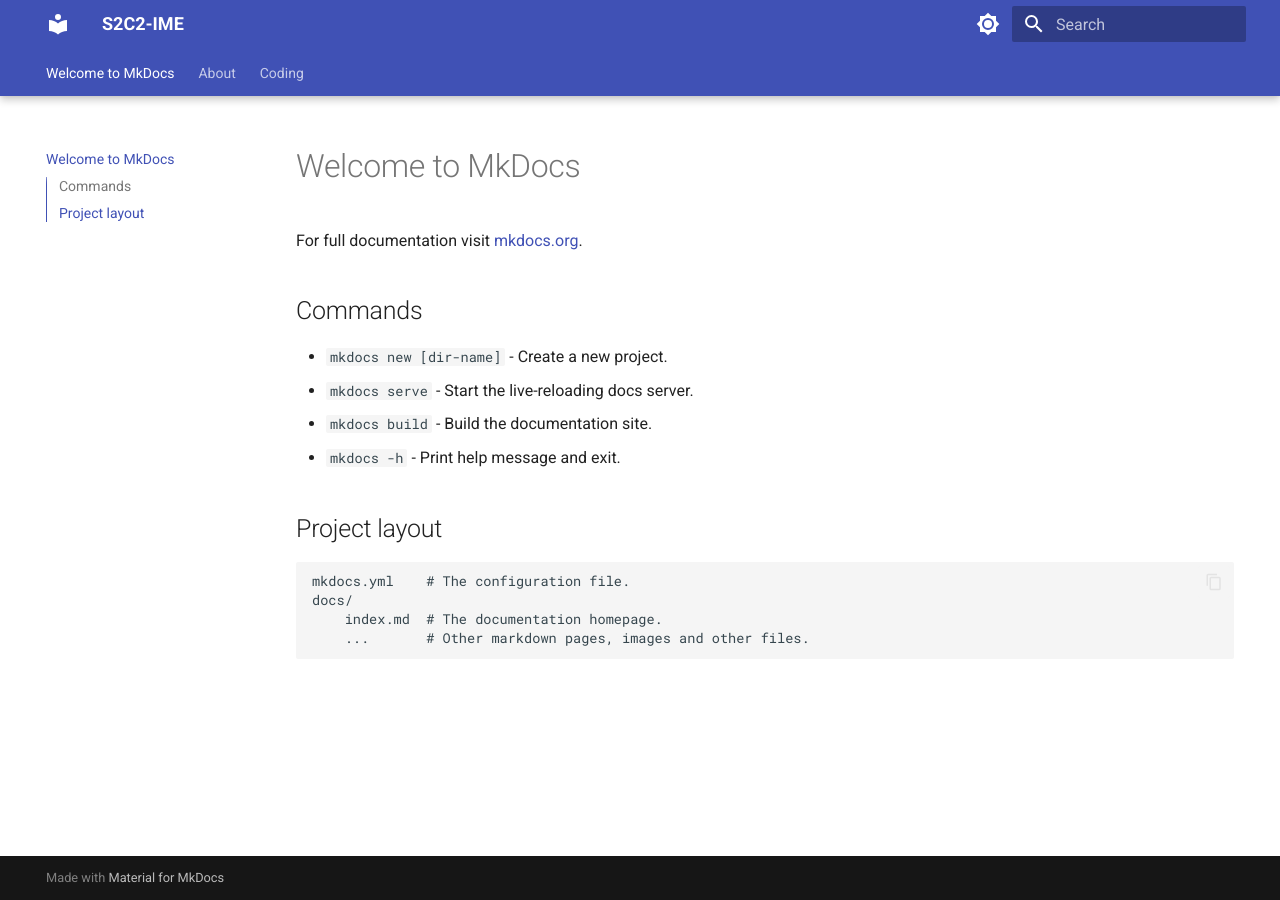
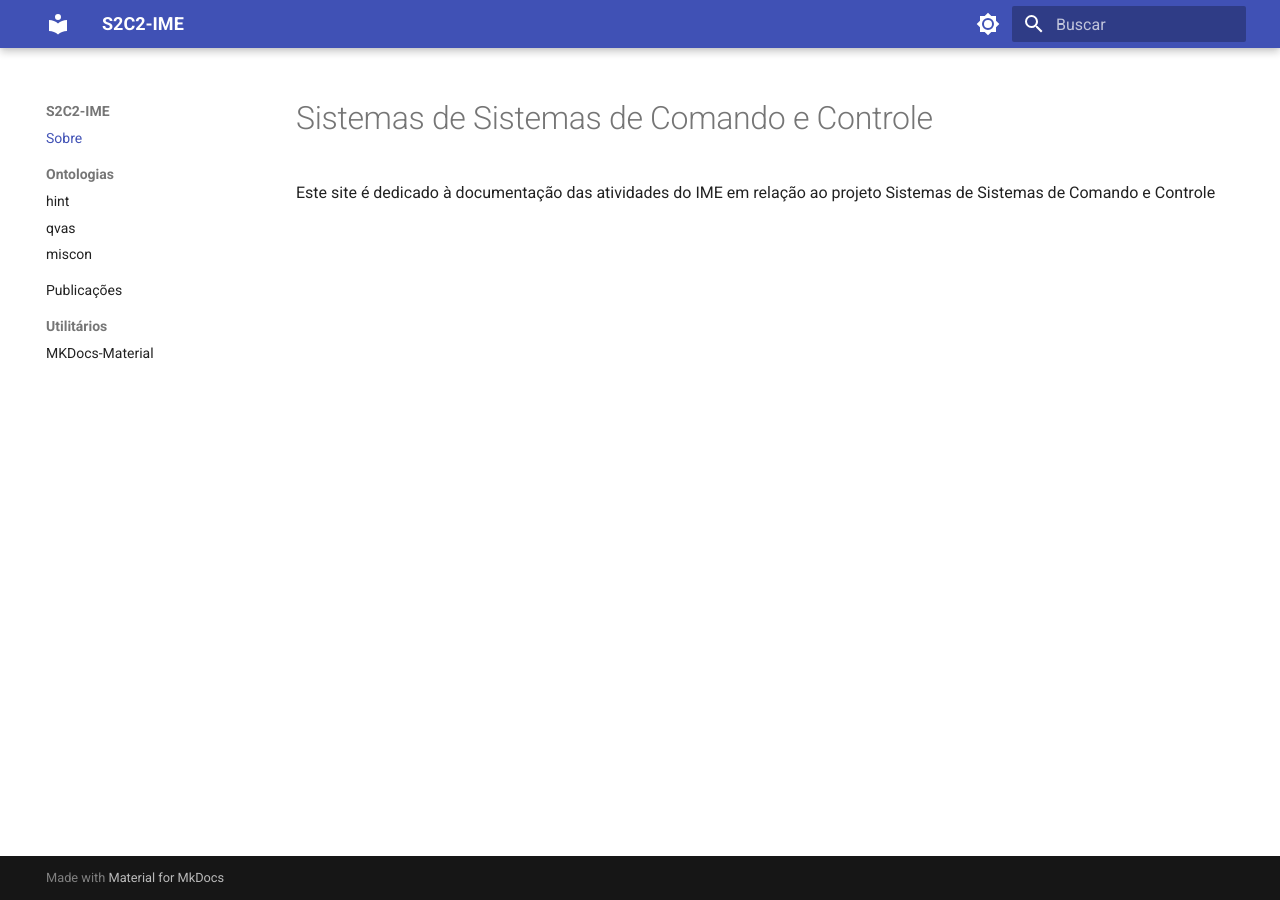
Before and after one commit to jcctesolin/mksite, an MkDocs documentation site: the page built from docs/index.md, in a window 1280 px wide. Built offline with MkDocs 1.6.1 and Material for MkDocs 9.7.7, drawn with Linux system fonts in a browser that asks for light colours.

Commit message:
reviewing structure

```diff
--- a/docs/index.md
+++ b/docs/index.md
@@ -1,17 +1,3 @@
-# Welcome to MkDocs
+# Sistemas de Sistemas de Comando e Controle
 
-For full documentation visit [mkdocs.org](https://www.mkdocs.org).
-
-## Commands
-
-* `mkdocs new [dir-name]` - Create a new project.
-* `mkdocs serve` - Start the live-reloading docs server.
-* `mkdocs build` - Build the documentation site.
-* `mkdocs -h` - Print help message and exit.
-
-## Project layout
-
-    mkdocs.yml    # The configuration file.
-    docs/
-        index.md  # The documentation homepage.
-        ...       # Other markdown pages, images and other files.
+Este site é dedicado à documentação das atividades do IME em relação ao projeto Sistemas de Sistemas de Comando e Controle
--- a/mkdocs.yml
+++ b/mkdocs.yml
@@ -2,6 +2,7 @@ site_name: S2C2-IME
 site_url: https://mydomain.org/mysite
 theme:
   name: material
+  language: pt-BR
   palette:
     # Palette toggle for light mode
     - scheme: default
@@ -19,27 +20,30 @@ theme:
     - navigation.instant.progress
     - navigation.instant.preview
     - navigation.tracking
-    - navigation.tabs
-    - navigation.tabs.sticky
+    # - navigation.tabs
+    # - navigation.tabs.sticky
     - navigation.sections
+    - navigation.path
     - navigation.expand
     - toc.integrate
     - navigation.top
     - content.code.copy
 
   markdown_extensions:
-  - pymdownx.highlight:
-      anchor_linenums: true
-      line_spans: __span
-      pygments_lang_class: true
-  - pymdownx.inlinehilite
-  - pymdownx.snippets
-  - pymdownx.superfences
+    - pymdownx.highlight:
+        anchor_linenums: true
+        line_spans: __span
+        pygments_lang_class: true
+    - pymdownx.inlinehilite
+    - pymdownx.snippets
+    - pymdownx.superfences
 
-  nav:
-    - Home: index.md
-    - About:
-      - About Me: about/about.md
-      - Childhood: about/childhood.md
-    - Coding:
-      - My First Code: coding/my-first-python-code.md
+nav:
+  - Sobre: index.md
+  - Ontologias:
+    - hint: onto/hint.md
+    - qvas: onto/qvas.md
+    - miscon: onto/miscon.md
+  - Publicações: publi.md
+  - Utilitários:
+    - MKDocs-Material: util/material.md
```
Also changed, not shown: docs/about/about.md (deleted, +0 -3 lines), docs/about/childhood.md (deleted, +0 -3 lines), docs/coding/my-first-python-code.md (deleted, +0 -7 lines), docs/onto/hint.md (added, +4 -0 lines), docs/onto/miscon.md (added, +5 -0 lines), docs/onto/qvas.md (added, +5 -0 lines), docs/publi.md (added, +9 -0 lines), docs/util/material.md (added, +21 -0 lines).
